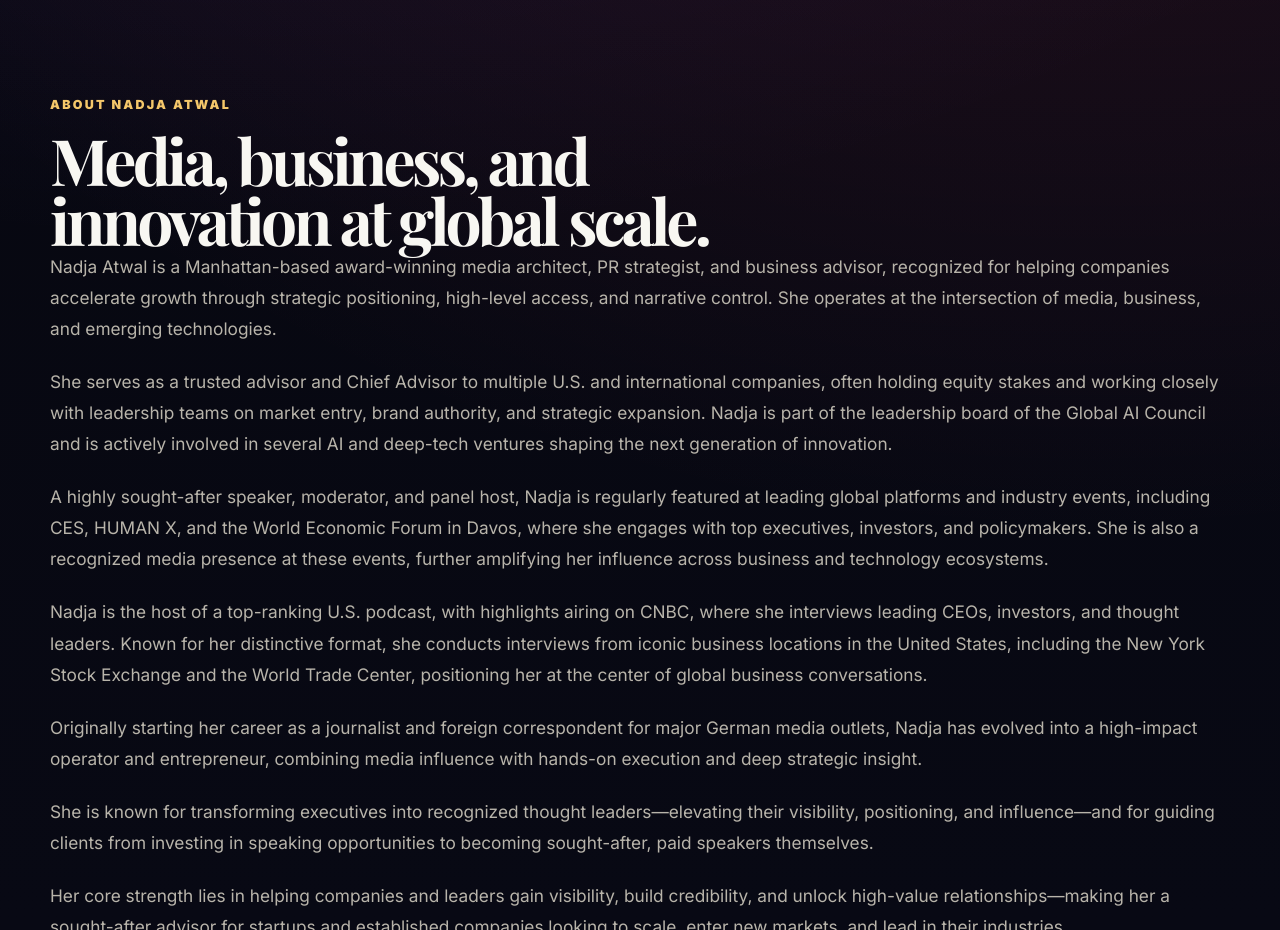
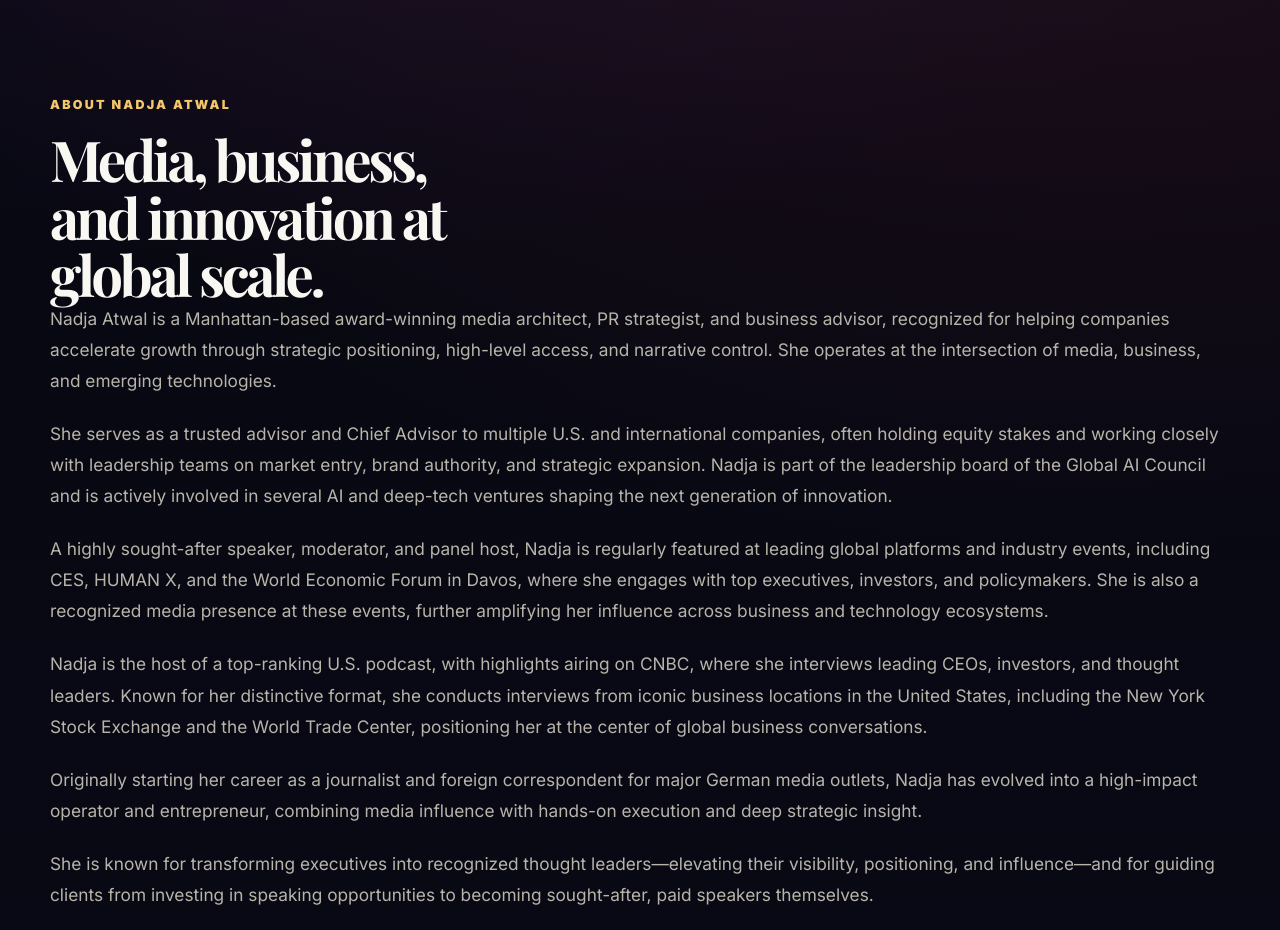
Before and after one commit to elettro/nadjaatwal, a plain HTML site: page index.html in a window 1280 px wide. Shown: the part 1760-2690 px from the top of the page. Drawn offline with nearby package versions, Linux system fonts and the light colour scheme.

Commit message:
Adjust About heading to fit cleanly in two lines

```diff
--- a/css/style.css
+++ b/css/style.css
@@ -505,6 +505,12 @@ h1 span {
   font-size: clamp(2.6rem, 5vw, 5rem);
 }
 
+
+#about .section-head h2 {
+  max-width: 13ch;
+  line-height: 1.02;
+  font-size: clamp(2.4rem, 4.4vw, 4.4rem);
+}
 .section-copy {
   color: var(--muted);
   font-size: 1.08rem;
```
